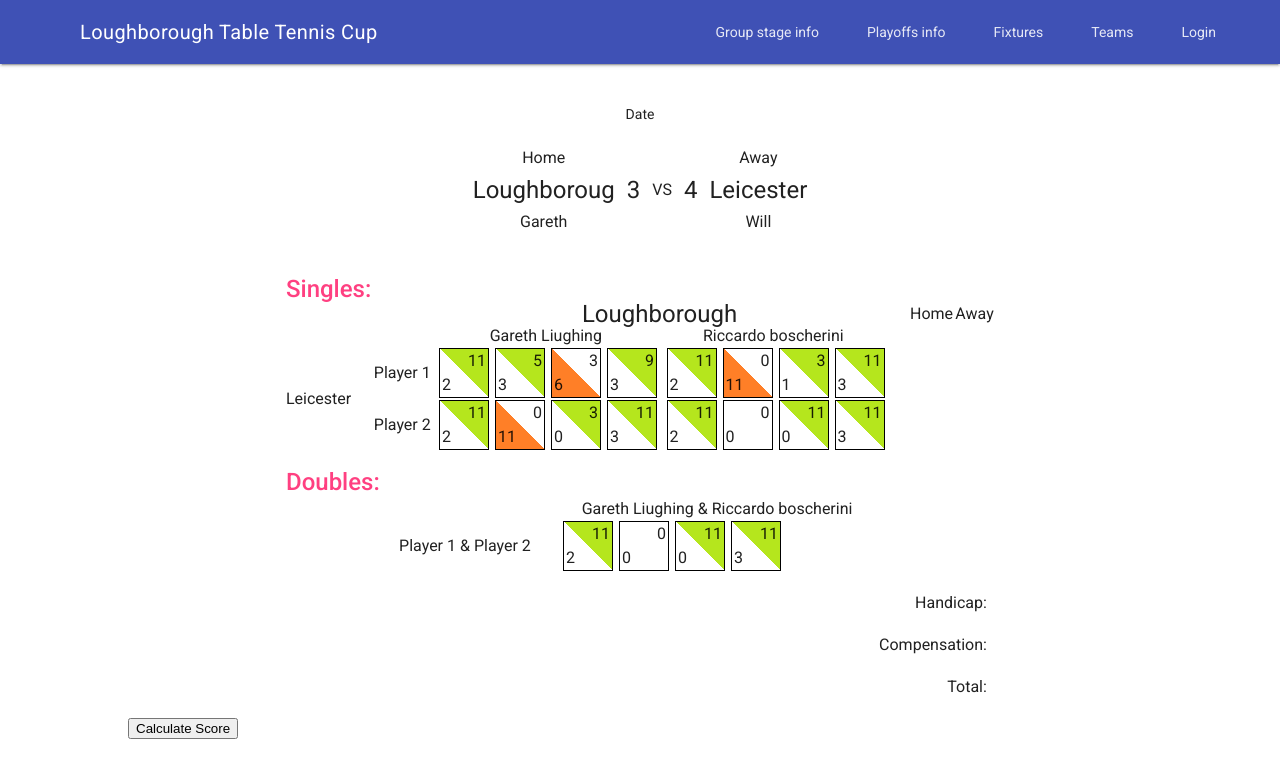
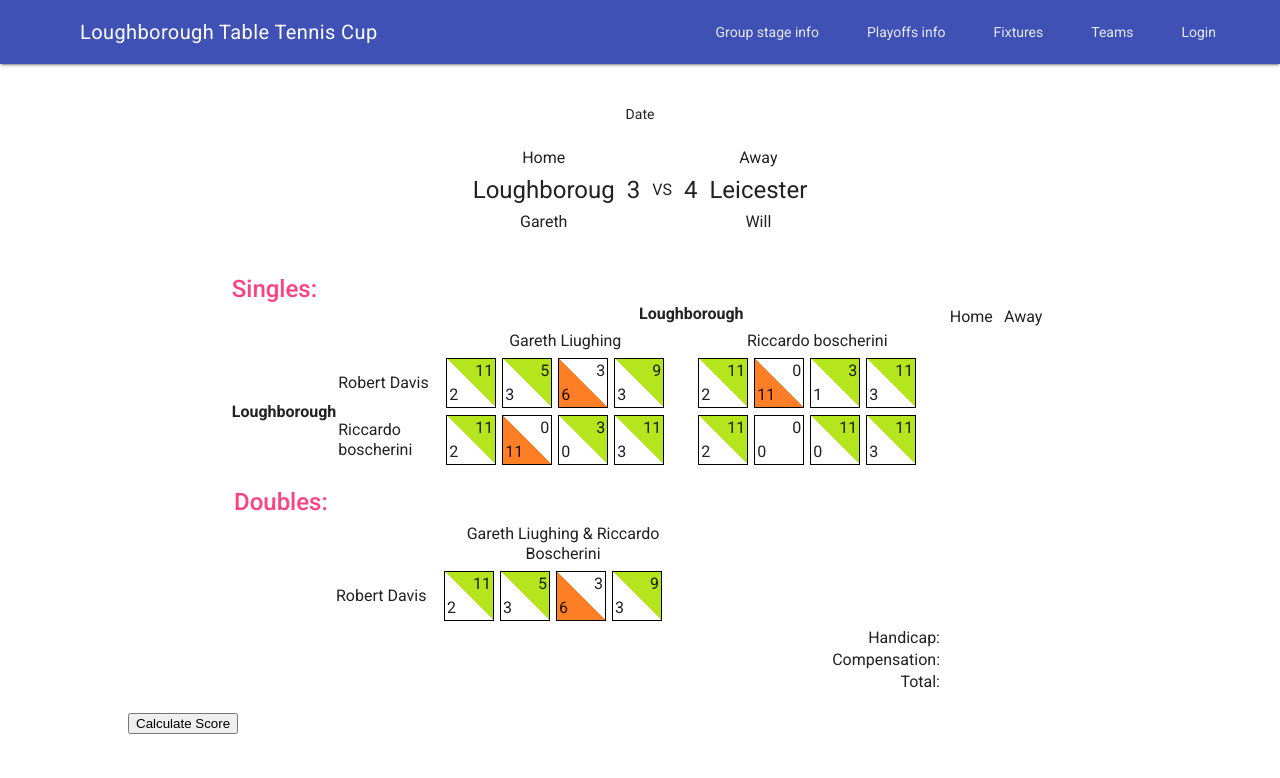
Before and after one commit to NPrada/TableTennisCup, a website: page Matchpage.html in a window 1280 px wide. Drawn offline with nearby package versions, Linux system fonts and the light colour scheme.

Commit message:
Fixed css layout of matchpage

```diff
--- a/Matchpage.css
+++ b/Matchpage.css
@@ -50,9 +50,25 @@ td.center {
 }
 
 .greentrue {
-    background:#ffffff url('Images/Greenbg.png') no-repeat;
+    background: #ffffff url('Images/Greenbg.png') no-repeat;
 }
 
-.scorestable{
-    width: 710px;
+/*.scorestable{*/
+    /*width: 710px;*/
+
+/*}*/
+.toalscorecell{
+    padding: 0;
+    background-color: white;
+    height: 50px;
 }
+.teamnamecell {
+    font-size: 16px;
+    width: 100px;
+    border-bottom: 5px solid transparent;
+}
+.setcell {
+    width: 250px;
+    border-bottom: 5px solid transparent;
+
+}
--- a/Matchpage.html
+++ b/Matchpage.html
@@ -89,25 +89,25 @@
                 <tr>
                     <td></td>
                     <td></td>
-                    <td colspan="2" class="title-text" align="center">Loughborough</td>
+                    <td colspan="2" class="teamnamecell" align="center"><b>Loughborough</b></td>
                     <td></td>
-                    <td>Home</td>
-                    <td>Away</td>
+                    <td align="center" style="width: 50px">Home</td>
+                    <td align="center" style="width: 50px">Away</td>
                 </tr>
                 <tr >
                     <td ></td>
                     <td></td>
-                    <td align="center">  Gareth Liughing </td>
-                    <td align="center">  Riccardo boscherini</td>
+                    <td align="center" class="teamnamecell">  Gareth Liughing </td>
+                    <td align="center" class="teamnamecell">  Riccardo boscherini</td>
                     <td></td>
                     <td></td>
                 </tr>
                 <tr>
-                    <td rowspan="2" > Leicester</td>
-                    <td> Player 1</td>
+                    <td rowspan="2" class="teamnamecell"> <b>Loughborough</b></td>
+                    <td class="teamnamecell"> Robert Davis</td>
 
                     <!-- Match 1:  player 1 VS player 1-->
-                    <td>
+                    <td class="setcell">
 
                         <table class="game-table" v-bind:class="{ active: m1g1h < m1g1a, greentrue: m1g1h > m1g1a }">
                             <tr><td class="e"></td><td class="t" align="right">{{m1g1h}}</td></tr>
@@ -128,7 +128,7 @@
 
                     </td>
                     <!-- Match 2:  player 1 VS player 2-->
-                    <td>
+                    <td class="setcell">
                         <table class="game-table" v-bind:class="{ active: m2g1h < m2g1a, greentrue: m2g1h > m2g1a }">
                             <tr><td class="e"></td><td class="t" align="right">{{m2g1h}}</td></tr>
                             <tr><td class="b" align="left">{{m2g1a}}</td> <td class="e"></td></tr>
@@ -146,14 +146,14 @@
                             <tr><td class="b" align="left" >{{m2g4a}}</td> <td class="e"></td></tr>
                         </table>
                     </td>
-                    <td style="width: 20px"></td>
-                    <td id="homepart1"></td>
-                    <td id="awaypart1"></td>
+                    <td ></td>
+                    <td align="center" class="totalscorecell" id="homepart1" ></td>
+                    <td align="center" class="totalscorecell" id="awaypart1" ></td>
                 </tr>
                 <tr >
-                    <td>Player 2</td>
+                    <td class="teamnamecell">Riccardo boscherini</td>
                     <!-- Match 3:  player 2 VS player 1-->
-                    <td>
+                    <td class="setcell">
                         <table class="game-table" v-bind:class="{ active: m3g1h < m3g1a, greentrue: m3g1h > m3g1a }">
                             <tr><td class="e"></td><td class="t" align="right" >{{m3g1h}}</td></tr>
                             <tr><td class="b" align="left">{{m3g1a}}</td> <td class="e"></td></tr>
@@ -172,7 +172,7 @@
                         </table>
                     </td>
                     <!-- Match 4:  player 2 VS player 2-->
-                    <td>
+                    <td class="setcell">
                         <table class="game-table" v-bind:class="{ active: m4g1h < m4g1a, greentrue: m4g1h > m4g1a }">
                             <tr><td class="e"></td><td class="t" align="right">{{m4g1h}}</td></tr>
                             <tr><td class="b" align="left">{{m4g1a}}</td> <td class="e"></td></tr>
@@ -190,15 +190,16 @@
                             <tr><td class="b" align="left">{{m4g4a}}</td> <td class="e"></td></tr>
                         </table>
                     </td>
-                    <td style="width: 20px"></td>
-                    <td id="homepart2"></td>
-                    <td id="awaypart2"></td>
+                    <td ></td>
+                    <td align="center" class="totalscorecell" id="homepart2"></td>
+                    <td align="center" class="totalscorecell" id="awaypart2"></td>
                 </tr>
 
             </table>
             <br>
-            <table class="scorestable">
-                <!-- this just contains the Doubles subtitle -->
+
+            <table class="scorestable" >
+                <!-- this just contains the singles subtitle -->
                 <tr>
                     <td><a class="title-text">Doubles:</a></td>
                     <td></td>
@@ -210,79 +211,82 @@
                 <tr>
                     <td></td>
                     <td></td>
+                    <td colspan="2" class="teamnamecell" align="center"></td>
+                    <td></td>
+                    <td align="center" style="width: 50px"></td>
+                    <td align="center" style="width: 50px"></td>
+                </tr>
+                <tr >
                     <td ></td>
                     <td></td>
+                    <td align="center" class="teamnamecell">  Gareth Liughing & Riccardo Boscherini </td>
+                    <td align="center" class="teamnamecell">  </td>
                     <td></td>
                     <td></td>
                 </tr>
                 <tr>
-                    <td ></td>
-                    <td></td>
-                    <td align="center">  Gareth Liughing & Riccardo boscherini </td>
-                    <td >  </td>
-                    <td></td>
-                    <td></td>
-                </tr>
-                <tr>
-                    <td rowspan="2" ></td>
-                    <td> Player 1 & Player 2</td>
+                    <td rowspan="2" class="teamnamecell"> </td>
+                    <td class="teamnamecell"> Robert Davis</td>
 
                     <!-- Match 1:  player 1 VS player 1-->
-                    <td>
+                    <td class="setcell">
 
-                        <table class="game-table" v-bind:class="{ active: m5g1h < m5g1a, greentrue: m5g1h > m5g1a }">
-                            <tr><td class="e"></td><td class="t" align="right">{{m5g1h}}</td></tr>
-                            <tr><td class="b" align="left">{{m5g1a}}</td> <td class="e"></td></tr>
+                        <table class="game-table" v-bind:class="{ active: m1g1h < m1g1a, greentrue: m1g1h > m1g1a }">
+                            <tr><td class="e"></td><td class="t" align="right">{{m1g1h}}</td></tr>
+                            <tr><td class="b" align="left">{{m1g1a}}</td> <td class="e"></td></tr>
                         </table>
-                        <table class="game-table" v-bind:class="{ active: m5g2h < m5g2a, greentrue: m5g2h > m5g2a }">
-                            <tr><td class="e"></td><td class="t" align="right" >{{m5g2h}}</td></tr>
-                            <tr><td class="b" align="left">{{m5g2a}}</td> <td class="e"></td></tr>
+                        <table class="game-table" v-bind:class="{ active: m1g2h < m1g2a, greentrue: m1g2h > m1g2a }">
+                            <tr><td class="e"></td><td class="t" align="right" >{{m1g2h}}</td></tr>
+                            <tr><td class="b" align="left">{{m1g2a}}</td> <td class="e"></td></tr>
                         </table>
-                        <table class="game-table" v-bind:class="{ active: m5g3h < m5g3a, greentrue: m5g3h > m5g3a }">
-                            <tr><td class="e"></td><td class="t" align="right">{{m5g3h}}</td></tr>
-                            <tr><td class="b" align="left">{{m5g3a}}</td> <td class="e"></td></tr>
+                        <table class="game-table" v-bind:class="{ active: m1g3h < m1g3a, greentrue: m1g3h > m1g3a }">
+                            <tr><td class="e"></td><td class="t" align="right">{{m1g3h}}</td></tr>
+                            <tr><td class="b" align="left">{{m1g3a}}</td> <td class="e"></td></tr>
                         </table>
-                        <table class="game-table" v-bind:class="{ active: m5g4h < m5g4a, greentrue: m5g4h > m5g4a }">
-                            <tr><td class="e"></td><td class="t" align="right">{{m5g4h}}</td></tr>
-                            <tr><td class="b" align="left">{{m5g4a}}</td> <td class="e"></td></tr>
+                        <table class="game-table" v-bind:class="{ active: m1g4h < m1g4a, greentrue: m1g4h > m1g4a }">
+                            <tr><td class="e"></td><td class="t" align="right">{{m1g4h}}</td></tr>
+                            <tr><td class="b" align="left">{{m1g4a}}</td> <td class="e"></td></tr>
                         </table>
 
                     </td>
-                    <!-- Match 2:  player 2 VS player 1-->
-
-                    <td style="width: 20px"></td>
-                    <td id="hdoubles"></td>
-                    <td id="adoubles"></td>
+                    <!-- Match 2:  player 1 VS player 2-->
+                    <td class="setcell"></td>
+                    <td ></td>
+                    <td align="center" class="totalscorecell" id="hdoubles" ></td>
+                    <td align="center" class="totalscorecell" id="adoubles" ></td>
                 </tr>
 
                 <tr>
-                    <td></td>
-                    <td></td>
-                    <td style="text-align: right"><br>Handicap:</td>                                                    <!-- Fix the styling> -->
-                    <td></td>
-                    <td id="hhandicap"></td>
-                    <td id="ahandicap"></td>
-                </tr>
-                <tr>
-                    <td></td>
 
                     <td></td>
                     <td></td>
-                    <td style="text-align: right"><br>Compensation:</td>                                                <!-- Fix the styling> -->
+                    <td style="text-align: right">Handicap:</td>                                                    <!-- Fix the styling> -->
                     <td></td>
-                    <td id="hcompensation"></td>
-                    <td id="acompensation"></td>
+                    <td align="center" class="totalscorecell" id="hhandicap"></td>
+                    <td align="center" class="totalscorecell" id="ahandicap"></td>
                 </tr>
                 <tr>
                     <td></td>
                     <td></td>
                     <td></td>
-                    <td style="text-align: right"><br>Total:</td>                                                <!-- Fix the styling> -->
+                    <td style="text-align: right">Compensation:</td>                                                <!-- Fix the styling> -->
+                    <td ></td>
+                    <td align="center" class="totalscorecell" id="hcompensation"></td>
+                    <td align="center" class="totalscorecell" id="acompensation"></td>
+                </tr>
+                <tr>
                     <td></td>
-                    <td id="homescore"></td>
-                    <td id="awayscore"></td>
+                    <td></td>
+                    <td></td>
+                    <td style="text-align: right">Total:</td>                                                <!-- Fix the styling> -->
+                    <td></td>
+                    <td align="center" class="totalscorecell" id="homescore"></td>
+                    <td align="center" class="totalscorecell" id="awayscore"></td>
                 </tr>
+
+
             </table>
+
         </div>
         <br>
         <div id="calc">
```
